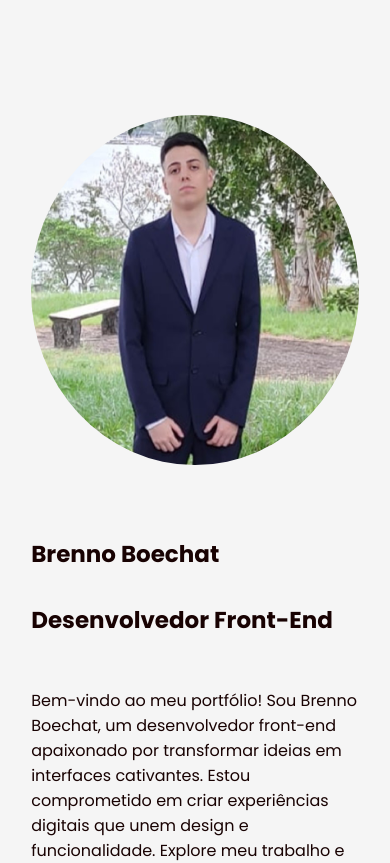
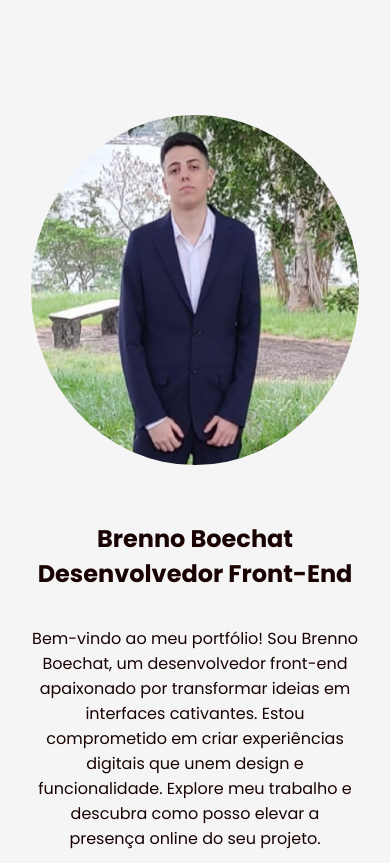
Before and after one commit to BrennoBoechat/Portfolio, a plain HTML site: page index.html in a window 390 px wide. Shown: the top 863 px of the page. Drawn offline with nearby package versions, Linux system fonts and the light colour scheme.

Commit message:
ajuste na responsividade

```diff
--- a/css/stylesheet.css
+++ b/css/stylesheet.css
@@ -95,7 +95,6 @@ section.profile.flex{
 .profile h1{
     color: #180202;
     font-size: 66px;
-    line-height: 66px;
 }
 
 .profile p{
@@ -286,7 +285,7 @@ footer nav ul li{
     cursor: pointer;
 }
 
-@media screen and (max-width: 1020px){
+@media screen and (max-width: 1391px){
 
     .flex{
         flex-direction: column;
@@ -301,6 +300,8 @@ footer nav ul li{
     }
 
     section.profile .flex{
+        align-items: center;
+        text-align: center;
         gap: 60px;
     }
 
@@ -309,7 +310,7 @@ footer nav ul li{
     }
 
     .profile h1{
-        font-size: 23px;
+        font-size: 24px;
     }
 
     section.profile{
--- a/index.html
+++ b/index.html
@@ -35,7 +35,8 @@
                 <div class="interface">
                     <div class="flex">
                         <div class="sobre">
-                            <h1>Brenno Boechat Desenvolvedor Front-End</h1>
+                            <h1>Brenno Boechat</h1>
+                            <h1>Desenvolvedor Front-End</h1>
                             <p>Bem-vindo ao meu portfólio! Sou Brenno Boechat, um desenvolvedor front-end apaixonado por transformar ideias em interfaces cativantes.
                             Estou comprometido em criar experiências digitais que unem design e funcionalidade.
                             Explore meu trabalho e descubra como posso elevar a presença online do seu projeto.</p>
```
